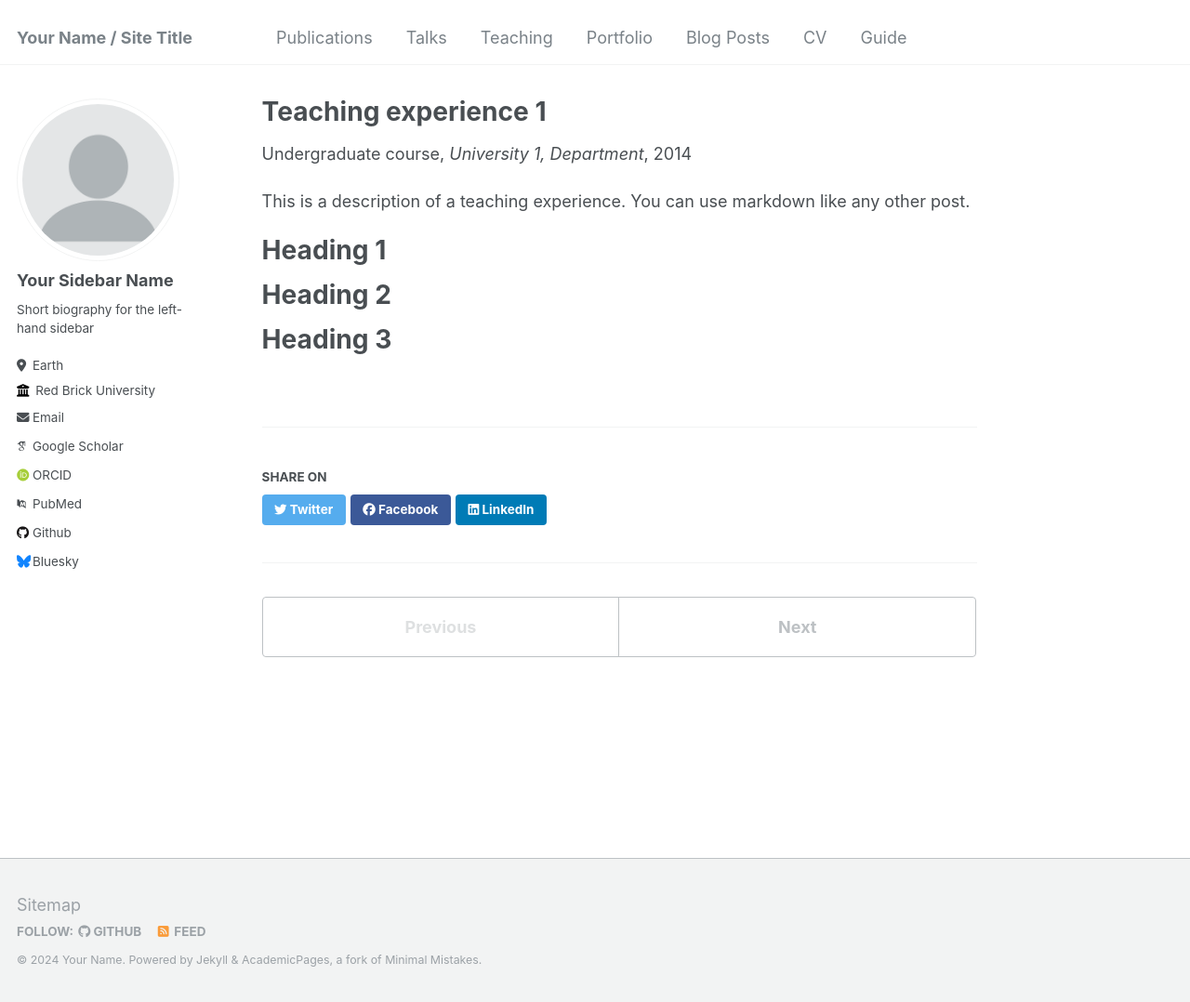
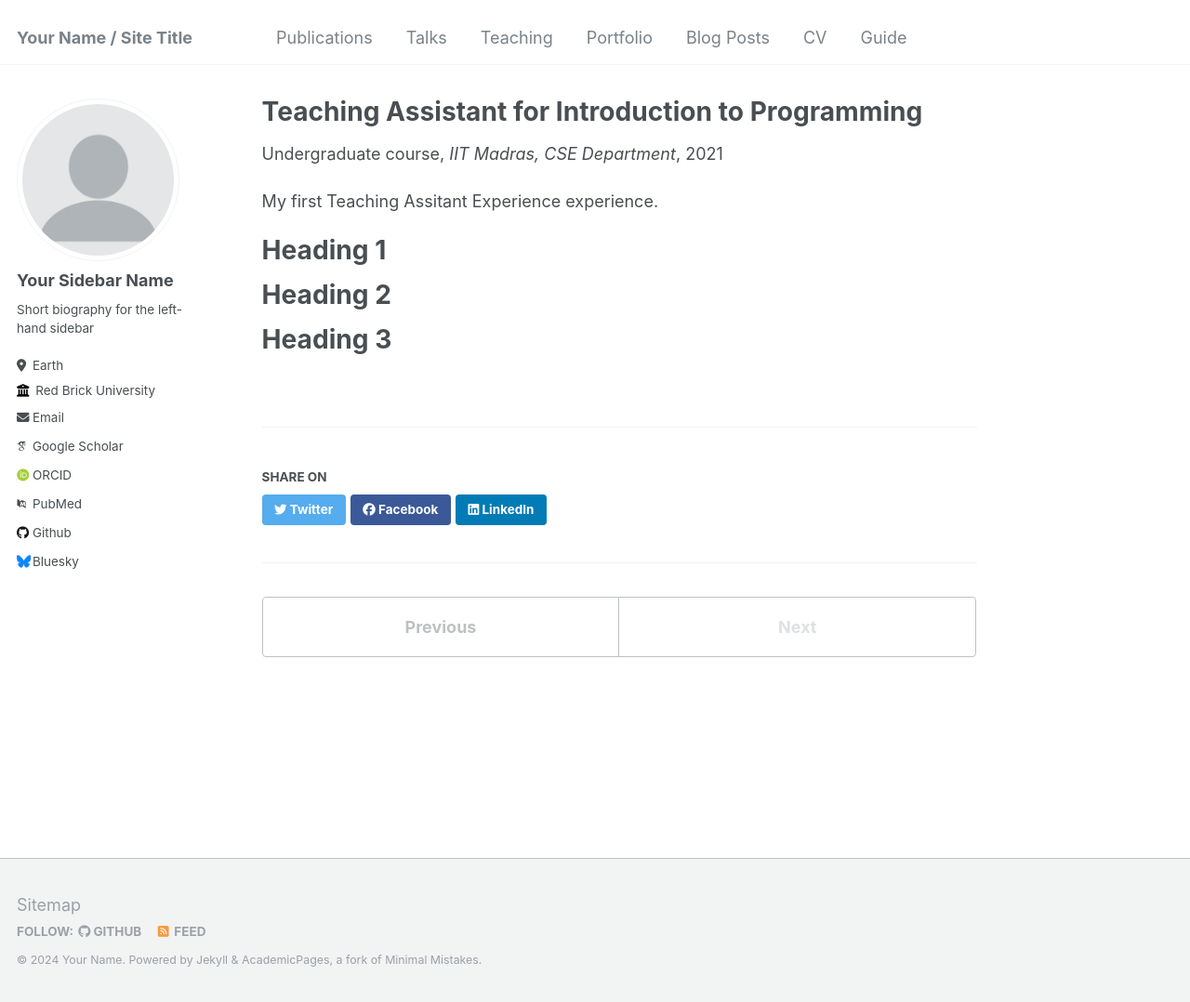
Before and after one commit to PallaviABorkar/PallaviABorkar.github.io, a Jekyll site: the page built from _teaching/2014-spring-teaching-1.md, in a window 1280 px wide and 1078 px high. Shown: the whole window at 93% size. Built offline with Jekyll 4.4.1, drawn with Linux system fonts in a browser that asks for light colours; some web fonts are replaced.

Commit message:
Update 2014-spring-teaching-1.md

```diff
--- a/_teaching/2014-spring-teaching-1.md
+++ b/_teaching/2014-spring-teaching-1.md
@@ -1,14 +1,14 @@
 ---
-title: "Teaching experience 1"
+title: "Teaching Assistant for Introduction to Programming"
 collection: teaching
 type: "Undergraduate course"
-permalink: /teaching/2014-spring-teaching-1
-venue: "University 1, Department"
-date: 2014-01-01
-location: "City, Country"
+permalink: /teaching/apr_may2021
+venue: "IIT Madras, CSE Department"
+date: 2021-04-01
+location: "Madras, India"
 ---
 
-This is a description of a teaching experience. You can use markdown like any other post.
+My first Teaching Assitant Experience experience.
 
 Heading 1
 ======
```
